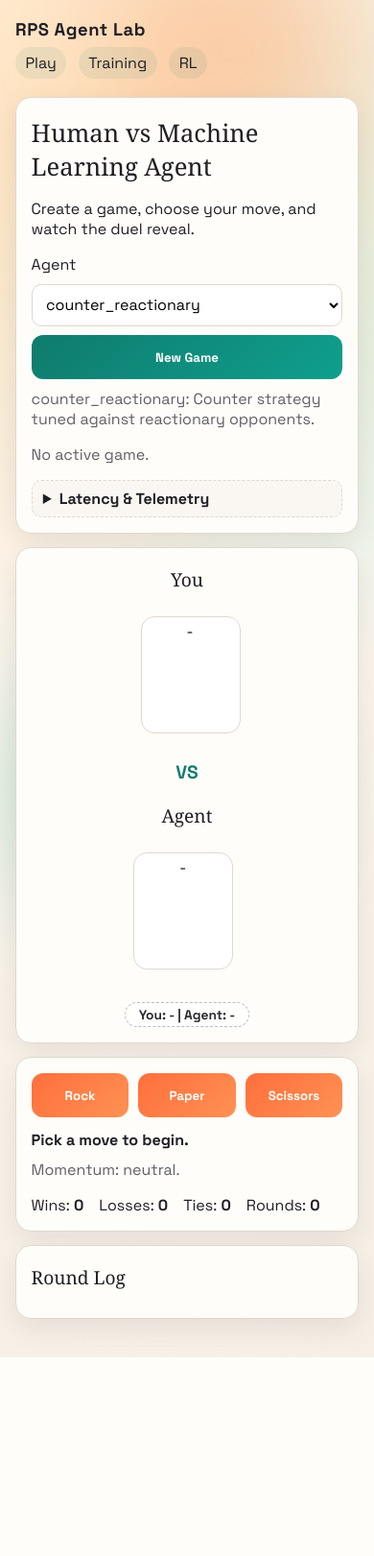
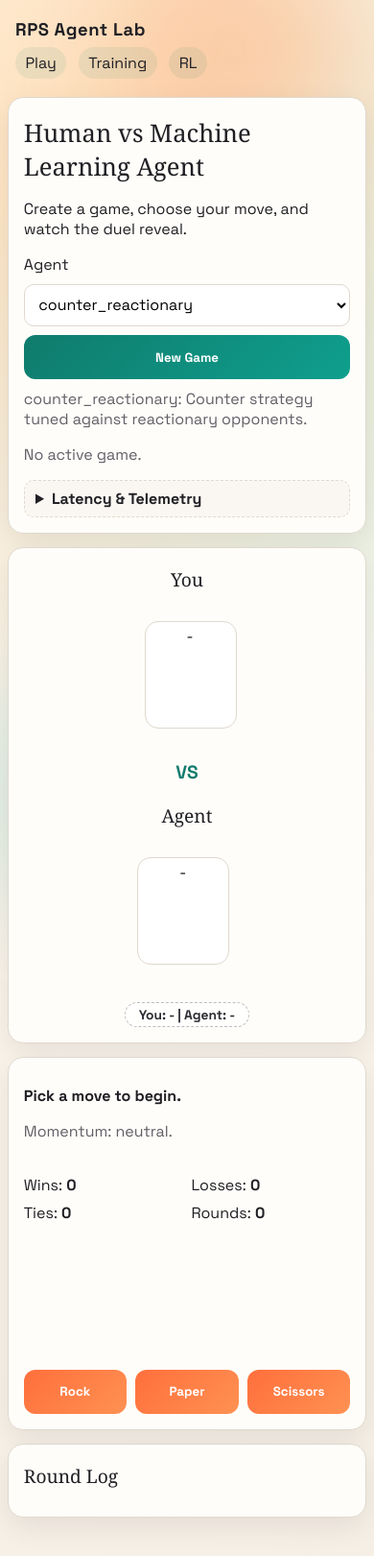
Before and after one commit to davidabelin/rps, a Flask app: page /play in a window 390 px wide. Shown: the whole page at 96% size. Before the commit the page ends 1414 px from the top, so only its background shows below. Run offline with Flask 3, Linux system fonts and the light colour scheme; data that the repository does not hold is empty; some web fonts are replaced.

Commit message:
Refactor agent descriptions, enhance CSS for play arena and action panel, and add SVG icons for gestures
- Updated the description of the decision tree agent for clarity.
- Modified CSS styles for the play arena and action panel to improve layout and responsiveness.
- Added new SVG icons for gestures: rock, paper, scissors, one, and two, with gradients and styling for visual consistency.

```diff
--- a/rps_agents/heuristic/__init__.py
+++ b/rps_agents/heuristic/__init__.py
@@ -51,7 +51,7 @@ def _build_specs() -> dict[str, AgentSpec]:
         ),
         "decision_tree": AgentSpec(
             "decision_tree",
-            "Online decision tree heuristic over local/global rollouts.",
+            "Real-time decision tree heuristic during gameplay.",
             DecisionTreeHeuristicAgent,
         ),
         "multi_armed_bandit": AgentSpec(
--- a/rps_web/static/css/theme.css
+++ b/rps_web/static/css/theme.css
@@ -220,6 +220,10 @@ input[type="number"] {
   gap: 1rem;
 }
 
+.play-arena {
+  overflow-x: clip;
+}
+
 .fighter {
   text-align: center;
 }
@@ -431,6 +435,7 @@ input[type="number"] {
   grid-column: 1 / -1;
   margin-top: 0.35rem;
   justify-self: center;
+  max-width: 100%;
   font-size: 0.94rem;
   font-weight: 700;
   color: #2d2a31;
@@ -466,6 +471,21 @@ input[type="number"] {
   display: flex;
   flex-wrap: wrap;
   gap: 1rem;
+}
+
+.play-action-panel {
+  display: flex;
+  flex-direction: column;
+  gap: 0.4rem;
+  min-height: 200px;
+}
+
+.play-actions-row {
+  margin-top: auto;
+}
+
+.play-actions-row .btn-action {
+  flex: 1 1 0;
 }
 
 .log-list {
@@ -620,6 +640,10 @@ input[type="number"] {
 }
 
 @media (max-width: 700px) {
+  .page {
+    width: min(1000px, 96vw);
+  }
+
   .site-header {
     flex-direction: column;
     align-items: flex-start;
@@ -652,23 +676,41 @@ input[type="number"] {
     justify-content: center;
   }
 
+  .play-arena {
+    overflow-x: hidden;
+    padding-inline: 0.55rem;
+  }
+
   .history-strip {
-    max-width: 210px;
+    max-width: min(44vw, 170px);
   }
 
   .history-icon {
-    width: 48px;
-    height: 58px;
+    width: 44px;
+    height: 54px;
   }
 
   .icon-chip {
-    width: 104px;
-    height: 122px;
-    max-width: 104px;
+    width: 96px;
+    height: 112px;
+    max-width: 96px;
   }
 
   .choice-played {
     font-size: 0.86rem;
+  }
+
+  .play-action-panel {
+    min-height: 46vh;
+  }
+
+  .play-action-panel .score-row {
+    gap: 0.55rem;
+    justify-content: space-between;
+  }
+
+  .play-action-panel .score-row span {
+    flex: 1 1 calc(50% - 0.55rem);
   }
 
   .train-form {
--- a/rps_web/static/js/play.js
+++ b/rps_web/static/js/play.js
@@ -282,13 +282,13 @@
       }
       applyResultClass(icon, payload.result);
       icon.style.opacity = String(historyOpacities[index] !== undefined ? historyOpacities[index] : 0.1);
-      const arcDrop = index < 3 ? 0 : (index - 2) * 3;
-      const arcTilt = index < 3 ? 0 : (lane === "player" ? -1 : 1) * Math.min(5, index - 2);
+      const arcDrop = index < 2 ? 0 : (index - 1) * 3;
+      const arcTilt = index < 2 ? 0 : (lane === "player" ? -1 : 1) * Math.min(5, index - 1);
       icon.style.transform = `translateY(${arcDrop}px) rotate(${arcTilt}deg)`;
       if (lane === "player") {
-        icon.style.marginRight = `${index === 0 ? 0 : index < 3 ? 6 : -16}px`;
+        icon.style.marginRight = `${index === 0 ? 0 : index < 2 ? 6 : -14}px`;
       } else {
-        icon.style.marginLeft = `${index === 0 ? 0 : index < 3 ? 6 : -16}px`;
+        icon.style.marginLeft = `${index === 0 ? 0 : index < 2 ? 6 : -14}px`;
       }
       icon.style.zIndex = String(80 - index);
       icon.innerHTML = buildHandMarkup(payload.token, { mirror });
--- a/rps_web/templates/pages/play.html
+++ b/rps_web/templates/pages/play.html
@@ -22,7 +22,7 @@
     </details>
   </div>
 
-  <div class="arena panel">
+  <div class="arena panel play-arena">
     <div class="fighter">
       <h2>You</h2>
       <div class="fighter-lane fighter-lane-player">
@@ -44,12 +44,7 @@
     <div id="choicePlayed" class="choice-played">You: - | Agent: -</div>
   </div>
 
-  <div class="panel">
-    <div class="controls-row">
-      <button class="btn btn-action" data-action="rock">Rock</button>
-      <button class="btn btn-action" data-action="paper">Paper</button>
-      <button class="btn btn-action" data-action="scissors">Scissors</button>
-    </div>
+  <div class="panel play-action-panel">
     <div id="outcomeBanner" class="outcome">Pick a move to begin.</div>
     <p id="momentumStatus" class="status">Momentum: neutral.</p>
     <div class="score-row">
@@ -57,6 +52,11 @@
       <span>Losses: <strong id="losses">0</strong></span>
       <span>Ties: <strong id="ties">0</strong></span>
       <span>Rounds: <strong id="rounds">0</strong></span>
+    </div>
+    <div class="controls-row play-actions-row">
+      <button class="btn btn-action" data-action="rock">Rock</button>
+      <button class="btn btn-action" data-action="paper">Paper</button>
+      <button class="btn btn-action" data-action="scissors">Scissors</button>
     </div>
   </div>
 
```
Also changed, not shown: rps_web/static/icons/play_gestures/README.md (added), rps_web/static/icons/play_gestures/one.svg (added), rps_web/static/icons/play_gestures/paper.svg (added), rps_web/static/icons/play_gestures/rock.svg (added), rps_web/static/icons/play_gestures/scissors.svg (added), rps_web/static/icons/play_gestures/two.svg (added).
